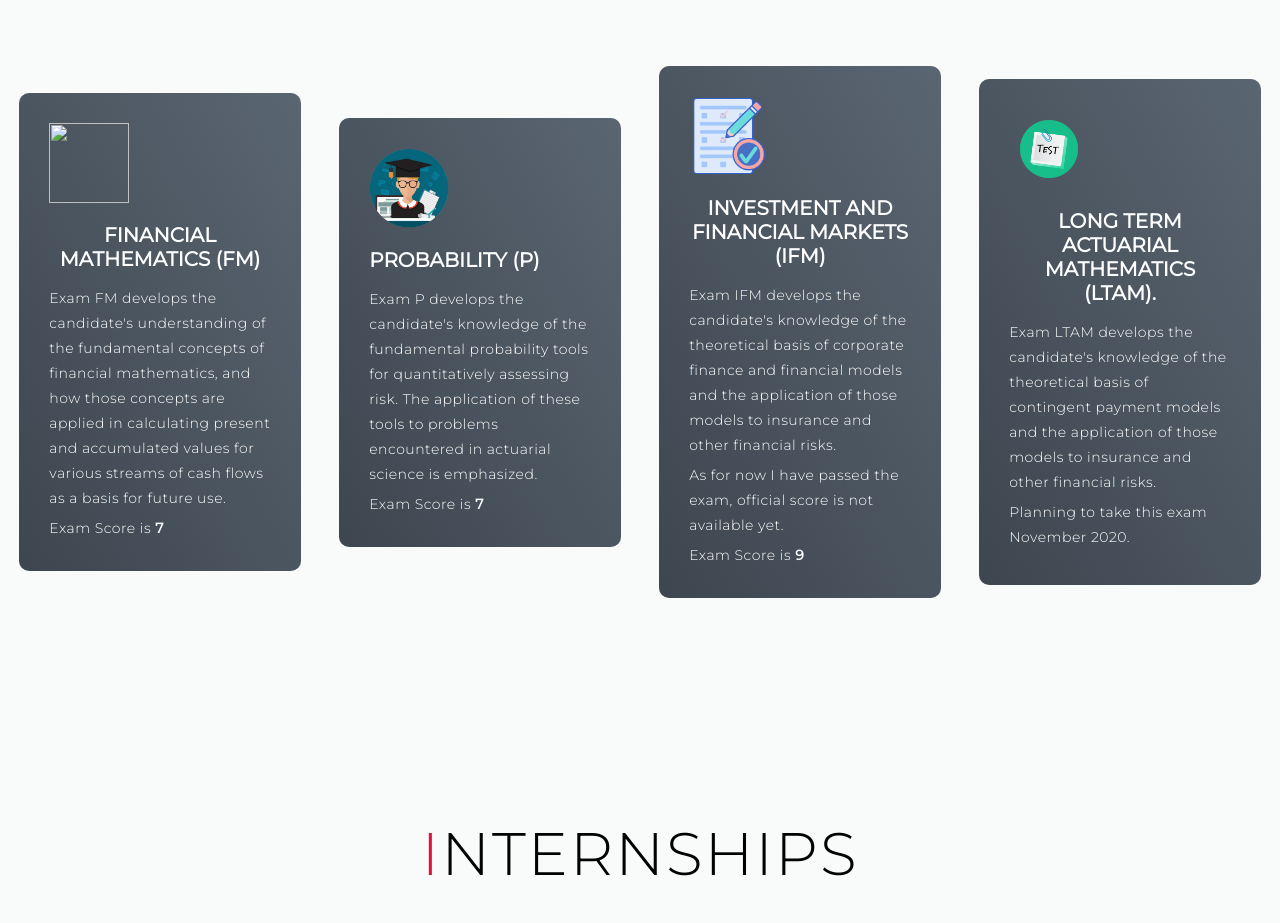
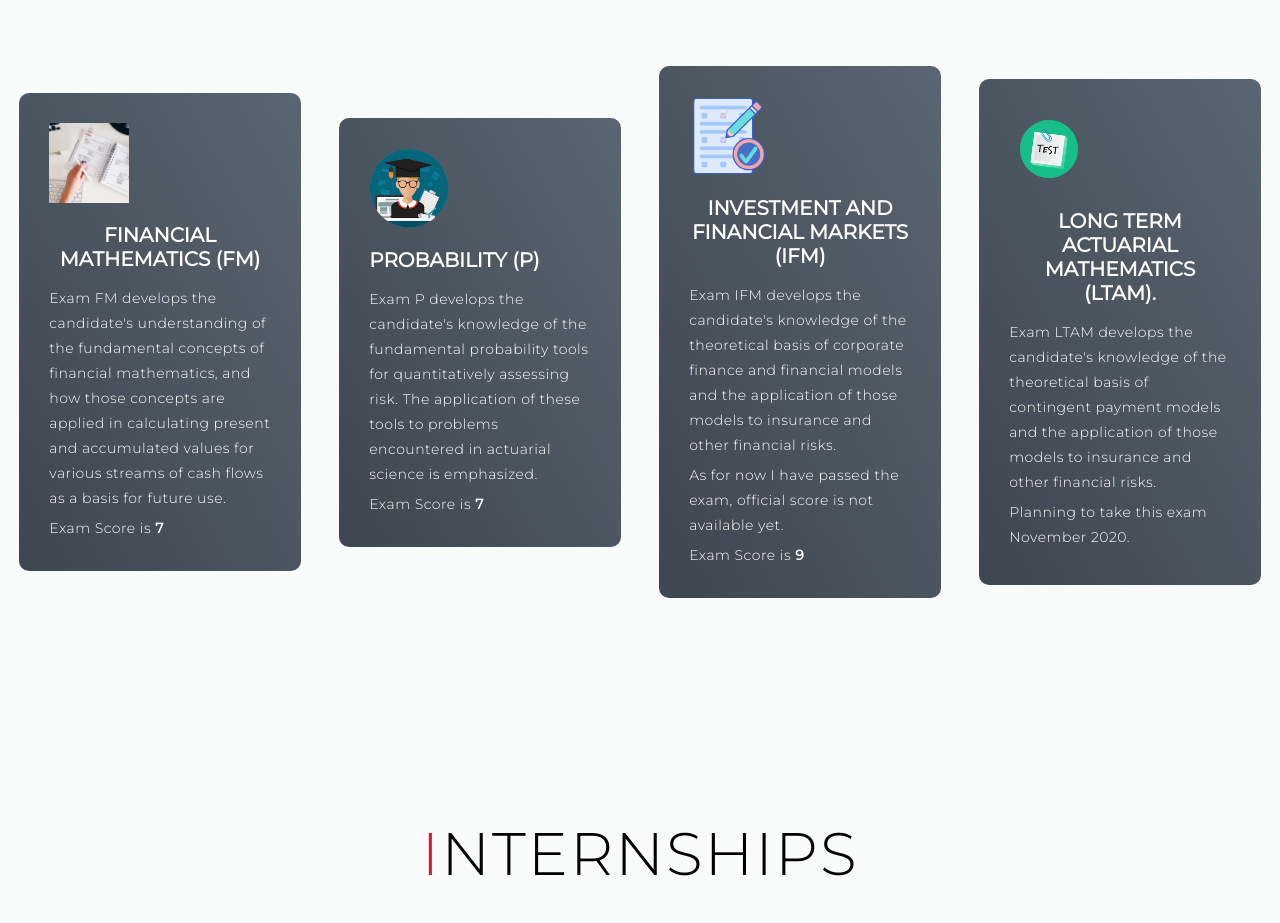
Before and after one commit to rishabhmohta/Rishabh2407, a plain HTML site: page js/Rishabh.html in a window 1280 px wide. Shown: the part 1134-2057 px from the top of the page. Drawn offline with nearby package versions, Linux system fonts and the light colour scheme.

Commit message:
Update Rishabh.html

```diff
--- a/js/Rishabh.html
+++ b/js/Rishabh.html
@@ -56,7 +56,7 @@
             <div class="service-bottom">
 
             <div class="service-item">
-                <div class="icon"><img src="./exam1.png"/></div>
+                <div class="icon"><img src="./img1.png"/></div>
                 <h2>Financial Mathematics (FM)</h2>
           <p>Exam FM develops the candidate's understanding of the fundamental concepts of financial mathematics, and how those concepts are applied in calculating present and accumulated values for various streams of cash flows as a basis for future use.</p>
           <p>Exam Score is <strong>7</strong></p>
```
